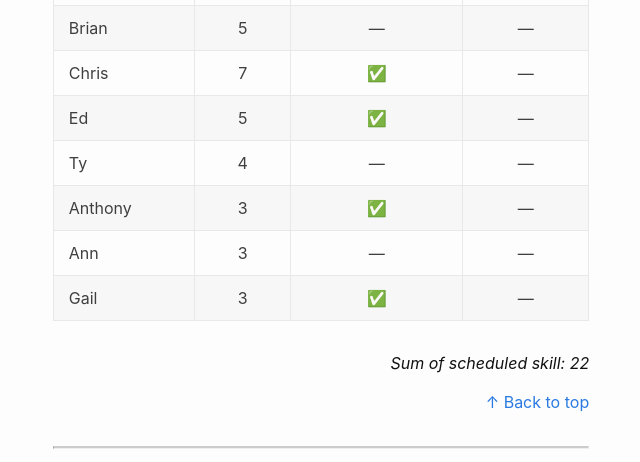
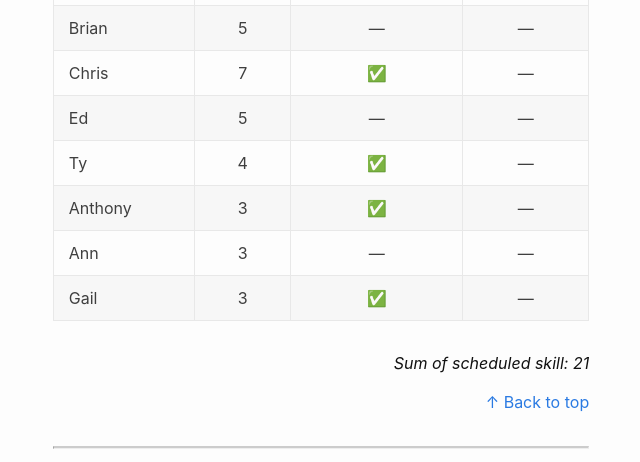
Before and after one commit to jessefitz/sidespins, a Jekyll site: the page built from schedule.html, in a window 1280 px wide and 900 px high, scrolled down 2364 px. Shown: the part 152-614 px from the top of the window, without its empty margins (319-959 px from the left). Built offline with Jekyll 4.4.1, drawn with Linux system fonts in a browser that asks for light colours.

```diff
--- a/_data/schedule.yml
+++ b/_data/schedule.yml
@@ -28,8 +28,8 @@
     - { name: Jesse,   scheduled: true,  played: false }
     - { name: Brian,   scheduled: false, played: false }
     - { name: Chris,   scheduled: true, played: false }
-    - { name: Ed,      scheduled: true,  played: false }
-    - { name: Ty,      scheduled: false,  played: false }
+    - { name: Ed,      scheduled: false,  played: false }
+    - { name: Ty,      scheduled: true,  played: false }
     - { name: Anthony, scheduled: true,  played: false }
     - { name: Ann,     scheduled: false,  played: false }
     - { name: Gail,    scheduled: true, played: false }
```
